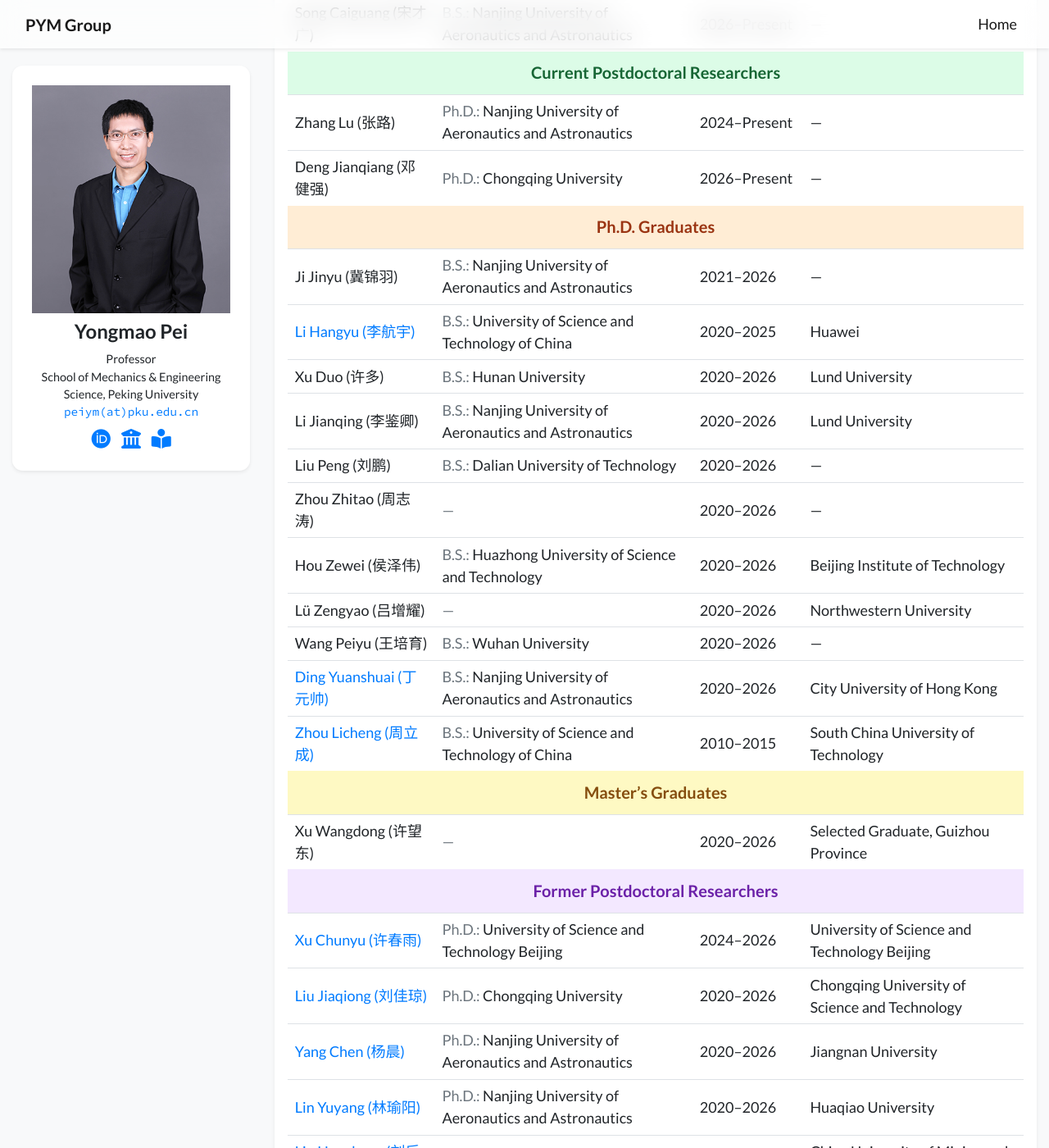
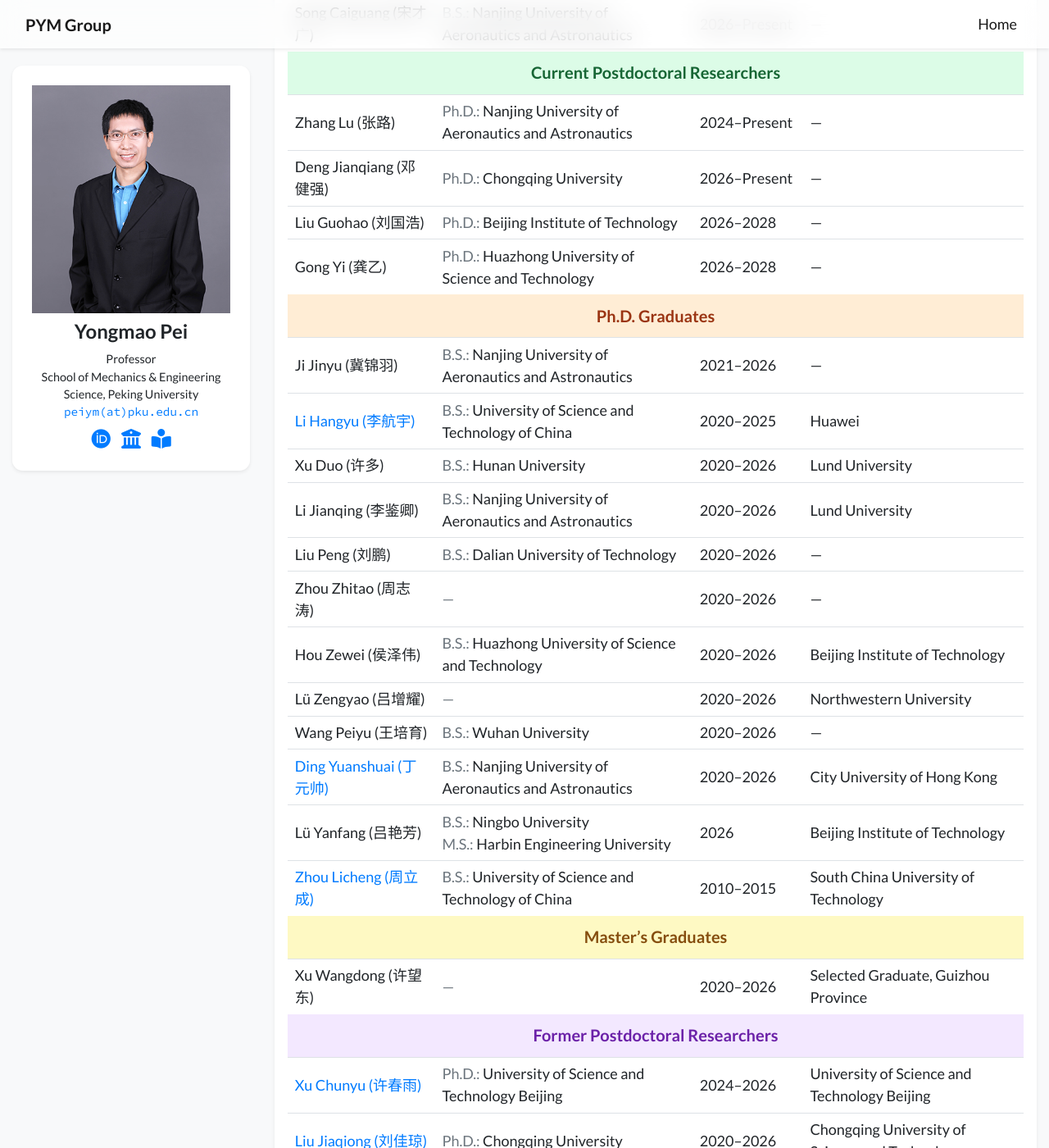
Before and after one commit to WuLin0919/PYM-GROUP, a Jekyll site: the page built from index.html, in a window 1280 px wide and 1400 px high, scrolled down 1770 px. Shown: the whole window at 82% size. Built offline with Jekyll 4.4.1, drawn with Linux system fonts in a browser that asks for light colours; nearby versions of some CDN libraries; a style sheet for code colours, icons or effects is not loaded.

Commit message:
Add Gong Yi as a current postdoctoral researcher

```diff
--- a/_data/members.yml
+++ b/_data/members.yml
@@ -82,6 +82,18 @@ members:
     doctoral: Chongqing University
     degree: Postdoctoral Researcher
     period: 2026–Present
+  - category: Current Postdoctoral Researcher
+    name: Liu Guohao
+    name_zh: 刘国浩
+    doctoral: Beijing Institute of Technology
+    degree: Postdoctoral Researcher
+    period: 2026–2028
+  - category: Current Postdoctoral Researcher
+    name: Gong Yi
+    name_zh: 龚乙
+    doctoral: Huazhong University of Science and Technology
+    degree: Postdoctoral Researcher
+    period: 2026–2028
 
   - category: Ph.D. Graduate
     name: Ji Jinyu
@@ -160,6 +172,15 @@ members:
     period: 2020–2026
     destination: City University of Hong Kong
   - category: Ph.D. Graduate
+    name: Lü Yanfang
+    name_zh: 吕艳芳
+    undergraduate: Ningbo University
+    masters: Harbin Engineering University
+    doctoral: Peking University
+    degree: Ph.D.
+    period: 2026
+    destination: Beijing Institute of Technology
+  - category: Ph.D. Graduate
     name: Zhou Licheng
     name_zh: 周立成
     link: https://faculty.scut.edu.cn/tmyjt/zlc1_en/main.htm
```
